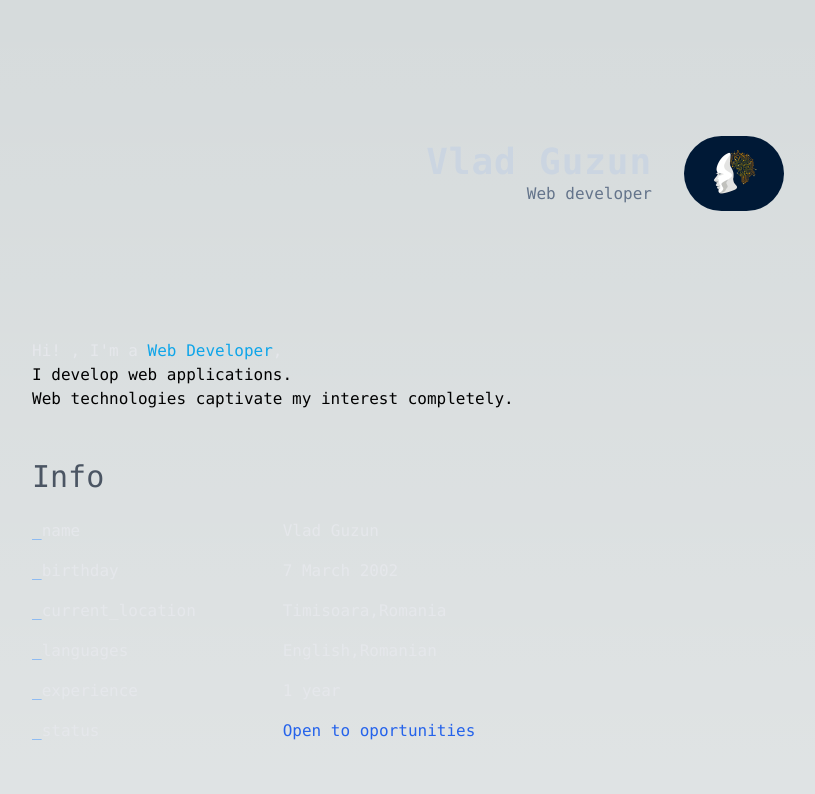
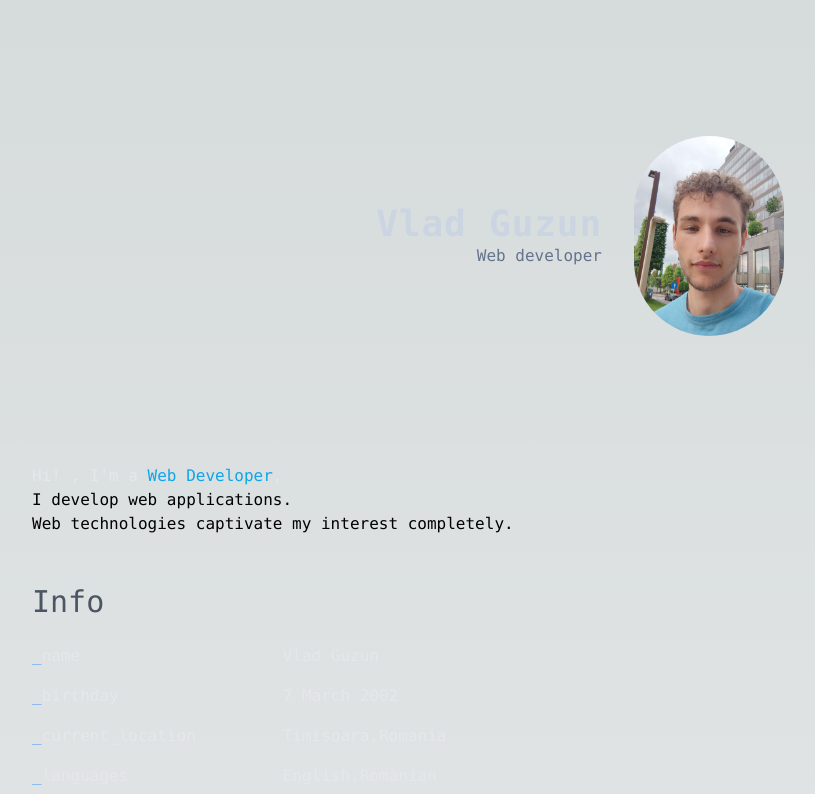
Before and after one commit to vlad-guzun/upgraded-portfolio, a Next.js app: page / in a window 1280 px wide. Shown: the top 794 px of the page, without its empty margins (232-1047 px from the left). Built offline with nearby package versions, Linux system fonts and the light colour scheme.

Commit message:
added profile_pic

```diff
--- a/components/TopSection.tsx
+++ b/components/TopSection.tsx
@@ -15,9 +15,9 @@ const TopSection = () => {
             <div>
                 <Image
                       className='rounded-full'
-                      src={'/logo.gif'}
-                      height={100}
-                      width={100}
+                      src={'/cv_pic.jpg'}
+                      height={150}
+                      width={150}
                       alt='profile_pic'
                 />
             </div>
```
Also changed, not shown: public/cv_pic.jpg (added).
